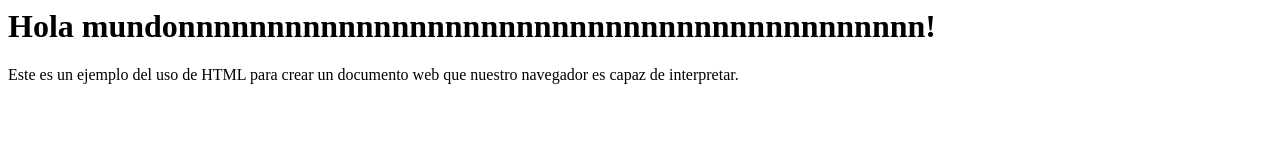
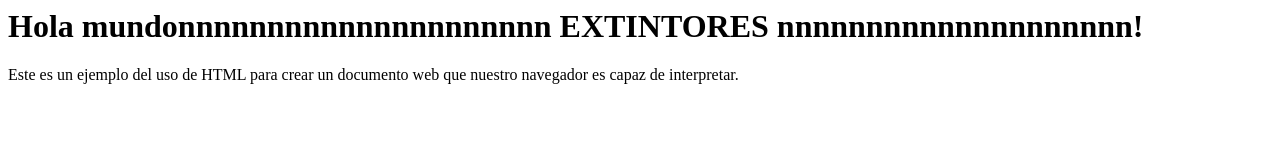
Before and after one commit to VictorSA7/web, a plain HTML site: page index.html in a window 1280 px wide. Drawn offline with Linux system fonts and the light colour scheme.

Commit message:
Update index.html

```diff
--- a/index.html
+++ b/index.html
@@ -4,7 +4,7 @@
   </head>
   <body>
     <div id="una capa">
-      <h1>Hola mundonnnnnnnnnnnnnnnnnnnnnnnnnnnnnnnnnnnnnnnnnn!</h1>
+      <h1>Hola mundonnnnnnnnnnnnnnnnnnnnn  EXTINTORES   nnnnnnnnnnnnnnnnnnnn!</h1>
       <p>Este es un ejemplo del uso de HTML para crear un documento web que nuestro navegador es capaz de interpretar.</p>
     </div>
   </body>
```
